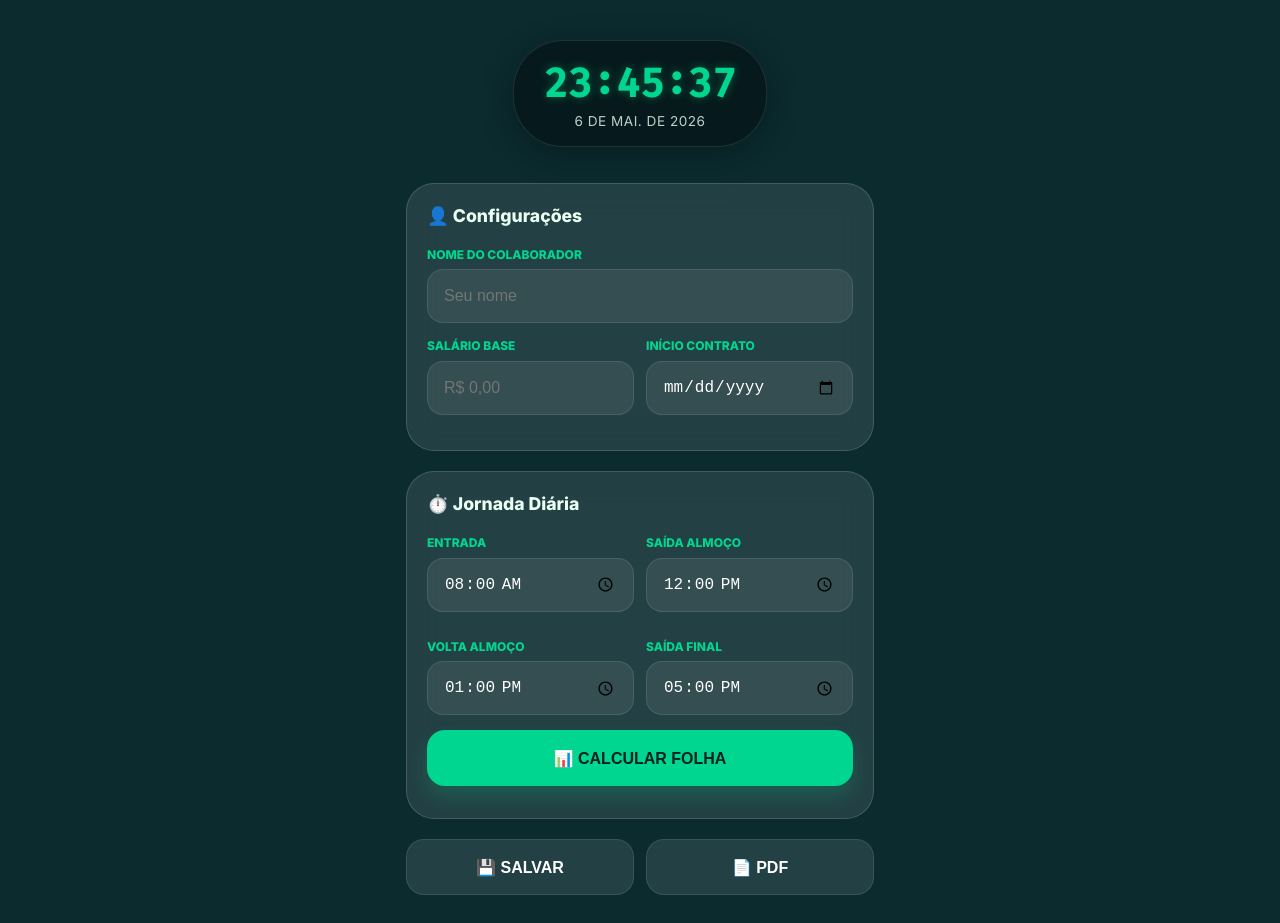
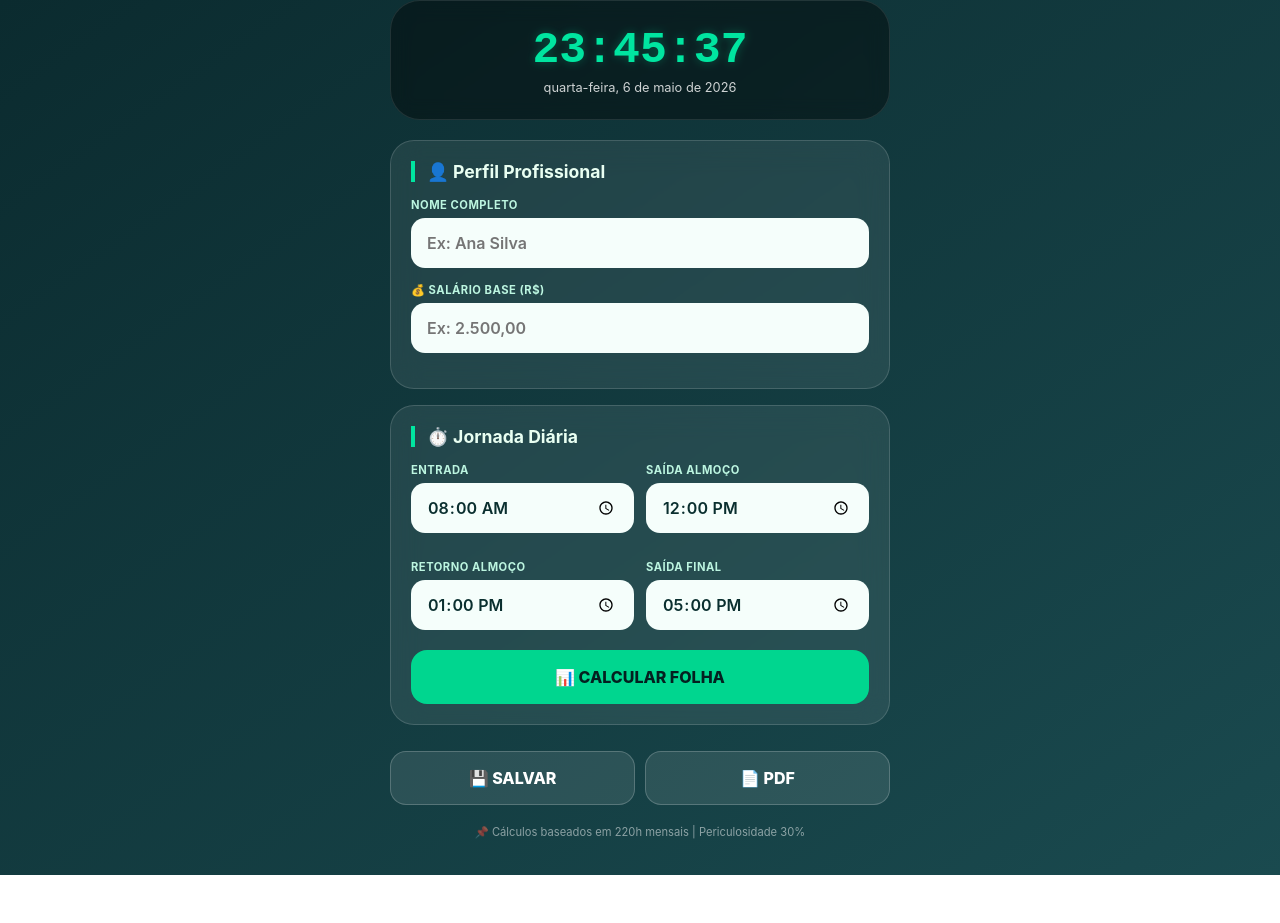
Before and after one commit to MoisesFilho75/Appfolhadeponto, a plain HTML site: page index.html in a window 1280 px wide. After the commit the page ends 875 px from the top, so only its background shows below. Drawn offline with Linux system fonts and the light colour scheme.

Commit message:
Update index.html

```diff
--- a/index.html
+++ b/index.html
@@ -4,388 +4,316 @@
     <meta charset="UTF-8">
     <meta name="viewport" content="width=device-width, initial-scale=1.0, maximum-scale=1.0, user-scalable=no, viewport-fit=cover">
     <meta name="theme-color" content="#0B2B2F">
-    <meta name="apple-mobile-web-app-capable" content="yes">
-    <meta name="apple-mobile-web-app-status-bar-style" content="black-translucent">
-    <title>Ponto PRO</title>
-
-    <link href="https://fonts.googleapis.com/css2?family=Inter:wght@400;600;800&family=Fira+Code:wght@500&display=swap" rel="stylesheet">
-
+    <title>Ponto PRO | Gestão de Horas</title>
     <style>
-        :root {
-            --primary: #00D68F;
-            --primary-dark: #00B87A;
-            --bg-dark: #0B2B2F;
-            --card-bg: rgba(255, 255, 255, 0.1);
-            --text-light: #E9FFF2;
-            --safe-top: env(safe-area-inset-top);
-        }
-
+        /* Estilos Base - Estilo App Nativo */
         * {
             margin: 0;
             padding: 0;
             box-sizing: border-box;
-            -webkit-tap-highlight-color: transparent; /* Remove brilho ao tocar no iOS */
+            font-family: 'Inter', system-ui, -apple-system, sans-serif;
+            -webkit-tap-highlight-color: transparent;
         }
 
         body {
-            background-color: var(--bg-dark);
-            color: var(--text-light);
-            font-family: 'Inter', sans-serif;
-            overflow-x: hidden;
-            line-height: 1.4;
-            padding-top: var(--safe-top); /* Suporte para notch do iPhone */
+            background: linear-gradient(145deg, #0B2B2F 0%, #1A4A4F 100%);
+            color: white;
+            min-height: 100vh;
+            padding: 16px;
+            padding-top: env(safe-area-inset-top);
         }
 
-        /* Container estilo App */
-        .app-shell {
+        .container {
             max-width: 500px;
             margin: 0 auto;
-            padding: 16px;
-            min-height: 100vh;
-            display: flex;
-            flex-direction: column;
         }
 
-        /* Header Estilo Dashboard */
-        .app-header {
+        /* Relógio e Header */
+        .header-card {
+            background: rgba(0, 0, 0, 0.4);
+            backdrop-filter: blur(10px);
+            border-radius: 30px;
+            padding: 24px;
             text-align: center;
-            padding: 24px 0;
+            margin-bottom: 20px;
+            border: 1px solid rgba(255, 255, 255, 0.1);
         }
 
-        .clock-container {
-            background: rgba(0, 0, 0, 0.4);
-            padding: 15px 30px;
-            border-radius: 50px;
-            display: inline-block;
-            box-shadow: 0 8px 32px rgba(0,0,0,0.3);
-            border: 1px solid rgba(255,255,255,0.1);
-            margin-bottom: 12px;
-        }
-
-        #liveClock {
-            font-family: 'Fira Code', monospace;
-            font-size: 2.5rem;
-            color: var(--primary);
+        .clock {
+            font-size: 2.8rem;
             font-weight: 800;
-            text-shadow: 0 0 10px rgba(0, 214, 143, 0.4);
-        }
-
-        .date-badge {
-            font-size: 0.85rem;
-            opacity: 0.8;
-            letter-spacing: 0.5px;
+            color: #00E5A0;
+            font-family: 'Courier New', monospace;
+            text-shadow: 0 0 10px rgba(0, 229, 160, 0.3);
         }
 
         /* Cards Estilo Glassmorphism */
-        .glass-card {
-            background: var(--card-bg);
+        .card {
+            background: rgba(255, 255, 255, 0.08);
             backdrop-filter: blur(15px);
-            -webkit-backdrop-filter: blur(15px);
-            border-radius: 28px;
+            border-radius: 24px;
             padding: 20px;
-            margin-bottom: 20px;
+            margin-bottom: 16px;
             border: 1px solid rgba(255, 255, 255, 0.15);
-            animation: fadeIn 0.5s ease-out;
         }
 
         h3 {
             font-size: 1.1rem;
-            margin-bottom: 18px;
-            display: flex;
-            align-items: center;
-            gap: 10px;
+            margin-bottom: 16px;
+            color: #E9FFF2;
+            border-left: 4px solid #00E5A0;
+            padding-left: 12px;
         }
 
-        /* Inputs Otimizados para Dedos */
-        .input-row {
+        /* Inputs e Formulários */
+        .input-group {
             margin-bottom: 15px;
+            display: flex;
+            flex-direction: column;
+            gap: 6px;
         }
 
         label {
-            display: block;
-            font-size: 0.75rem;
-            font-weight: 800;
-            margin-bottom: 6px;
-            color: var(--primary);
+            font-size: 0.7rem;
+            font-weight: 700;
+            color: #BCF5E0;
             text-transform: uppercase;
+            letter-spacing: 0.5px;
         }
 
         input {
             width: 100%;
-            height: 54px; /* Altura ideal para toque */
-            background: rgba(255, 255, 255, 0.08);
-            border: 1px solid rgba(255, 255, 255, 0.1);
-            border-radius: 16px;
-            color: white;
+            height: 50px;
+            background: #F5FEFB;
+            border: none;
+            border-radius: 14px;
             padding: 0 16px;
             font-size: 1rem;
-            transition: 0.3s;
+            font-weight: 600;
+            color: #0A2F2F;
+            outline: none;
         }
 
         input:focus {
-            outline: none;
-            border-color: var(--primary);
-            background: rgba(255, 255, 255, 0.15);
+            box-shadow: 0 0 0 3px rgba(0, 229, 160, 0.4);
         }
 
-        /* Grid de Horários */
-        .time-grid {
+        .grid-horas {
             display: grid;
             grid-template-columns: 1fr 1fr;
             gap: 12px;
         }
 
-        /* Botões Estilo Mobile */
-        .btn {
-            height: 56px;
-            border-radius: 18px;
+        /* Botões */
+        button {
+            height: 54px;
+            background: #00D68F;
+            color: #042020;
             border: none;
+            border-radius: 16px;
+            font-size: 1rem;
             font-weight: 800;
-            font-size: 1rem;
-            display: flex;
-            align-items: center;
-            justify-content: center;
-            gap: 10px;
+            width: 100%;
             cursor: pointer;
             transition: 0.2s;
-            width: 100%;
-            margin-bottom: 12px;
+            margin-top: 5px;
         }
 
-        .btn-main {
-            background: var(--primary);
-            color: #042020;
-            box-shadow: 0 10px 20px rgba(0, 214, 143, 0.2);
-        }
-
-        .btn-secondary {
-            background: rgba(255, 255, 255, 0.1);
-            color: white;
-            border: 1px solid rgba(255, 255, 255, 0.1);
-        }
-
-        .btn:active {
+        button:active {
             transform: scale(0.96);
         }
 
-        /* Resultado Animado */
-        #resultadoArea {
-            transition: all 0.4s ease;
+        .btn-secundario {
+            background: rgba(255, 255, 255, 0.1);
+            color: white;
+            border: 1px solid rgba(255, 255, 255, 0.2);
+            margin-top: 10px;
         }
 
-        .res-line {
+        /* Resultado */
+        .result-box {
+            background: #071E1E;
+            border-radius: 20px;
+            padding: 18px;
+            margin-top: 10px;
+            border-left: 5px solid #00E5A0;
+        }
+
+        .res-linha {
             display: flex;
             justify-content: space-between;
             padding: 10px 0;
-            border-bottom: 1px solid rgba(255,255,255,0.05);
+            border-bottom: 1px solid rgba(255, 255, 255, 0.05);
             font-size: 0.9rem;
         }
 
         .res-total {
-            background: rgba(0, 214, 143, 0.15);
-            margin: 15px -20px -20px -20px;
-            padding: 20px;
-            border-radius: 0 0 28px 28px;
-            text-align: center;
-            border-top: 1px solid var(--primary);
+            margin-top: 10px;
+            padding-top: 10px;
+            border-top: 2px solid #00E5A0;
+            color: #C3FFB2;
+            font-size: 1.4rem;
+            font-weight: 800;
+            text-align: right;
         }
 
-        .res-total span {
-            display: block;
-            font-size: 0.8rem;
-            text-transform: uppercase;
-            font-weight: 800;
+        footer {
+            text-align: center;
+            font-size: 0.7rem;
+            opacity: 0.5;
+            margin-top: 20px;
+            padding-bottom: 20px;
         }
-
-        .res-total strong {
-            font-size: 1.8rem;
-            color: var(--primary);
-        }
-
-        /* Toast de Notificação */
-        .toast {
-            position: fixed;
-            bottom: 30px;
-            left: 50%;
-            transform: translateX(-50%);
-            background: white;
-            color: black;
-            padding: 12px 24px;
-            border-radius: 50px;
-            font-weight: 700;
-            font-size: 0.9rem;
-            box-shadow: 0 10px 30px rgba(0,0,0,0.5);
-            z-index: 9999;
-            opacity: 0;
-            transition: 0.3s;
-        }
-
-        @keyframes fadeIn {
-            from { opacity: 0; transform: translateY(10px); }
-            to { opacity: 1; transform: translateY(0); }
-        }
-
-        /* Ocultar scrollbar */
-        ::-webkit-scrollbar { display: none; }
     </style>
 </head>
 <body>
 
-<div class="app-shell">
-    <header class="app-header">
-        <div class="clock-container">
-            <div id="liveClock">00:00:00</div>
-            <div class="date-badge" id="currentDate">-- de -- de ----</div>
-        </div>
+<div class="container">
+    <header class="header-card">
+        <div class="clock" id="liveClock">00:00:00</div>
+        <div id="currentDate" style="font-size: 0.8rem; margin-top: 5px; opacity: 0.8;"></div>
     </header>
 
-    <div class="glass-card">
-        <h3>👤 Configurações</h3>
-        <div class="input-row">
-            <label>Nome do Colaborador</label>
-            <input type="text" id="nome" placeholder="Seu nome">
+    <div class="card">
+        <h3>👤 Perfil Profissional</h3>
+        <div class="input-group">
+            <label>Nome Completo</label>
+            <input type="text" id="nome" placeholder="Ex: Ana Silva">
         </div>
-        <div class="time-grid">
-            <div class="input-row">
-                <label>Salário Base</label>
-                <input type="number" id="salario" placeholder="R$ 0,00" inputmode="decimal">
-            </div>
-            <div class="input-row">
-                <label>Início Contrato</label>
-                <input type="date" id="admissao">
-            </div>
+        <div class="input-group">
+            <label>💰 Salário Base (R$)</label>
+            <input type="text" id="salario" placeholder="Ex: 2.500,00" inputmode="decimal">
         </div>
     </div>
 
-    <div class="glass-card">
+    <div class="card">
         <h3>⏱️ Jornada Diária</h3>
-        <div class="time-grid">
-            <div class="input-row">
+        <div class="grid-horas">
+            <div class="input-group">
                 <label>Entrada</label>
-                <input type="time" id="entrada" value="08:00">
+                <input type="time" id="t1" value="08:00">
             </div>
-            <div class="input-row">
+            <div class="input-group">
                 <label>Saída Almoço</label>
-                <input type="time" id="almocoSaida" value="12:00">
+                <input type="time" id="t2" value="12:00">
             </div>
-            <div class="input-row">
-                <label>Volta Almoço</label>
-                <input type="time" id="almocoRetorno" value="13:00">
+            <div class="input-group">
+                <label>Retorno Almoço</label>
+                <input type="time" id="t3" value="13:00">
             </div>
-            <div class="input-row">
+            <div class="input-group">
                 <label>Saída Final</label>
-                <input type="time" id="saidaFinal" value="17:00">
+                <input type="time" id="t4" value="17:00">
             </div>
         </div>
-        <button class="btn btn-main" onclick="calcular()">📊 CALCULAR FOLHA</button>
+        <button onclick="calcular()">📊 CALCULAR FOLHA</button>
     </div>
 
     <div id="resultadoArea"></div>
 
-    <div style="margin-top: auto;">
-        <div class="time-grid">
-            <button class="btn btn-secondary" onclick="salvarLocal()">💾 SALVAR</button>
-            <button class="btn btn-secondary" onclick="exportarRelatorio()">📄 PDF</button>
-        </div>
+    <div style="display: grid; grid-template-columns: 1fr 1fr; gap: 10px;">
+        <button class="btn-secundario" onclick="salvarDados()">💾 SALVAR</button>
+        <button class="btn-secundario" onclick="window.print()">📄 PDF</button>
     </div>
+
+    <footer>📌 Cálculos baseados em 220h mensais | Periculosidade 30%</footer>
 </div>
 
-<div id="toast" class="toast">Dados salvos!</div>
-
 <script>
-    // Relógio Nativo
+    // 1. Atualização do Relógio
     function updateClock() {
-        const now = new Date();
-        document.getElementById('liveClock').textContent = now.toLocaleTimeString('pt-BR');
-        const options = { day: 'numeric', month: 'short', year: 'numeric' };
-        document.getElementById('currentDate').textContent = now.toLocaleDateString('pt-BR', options).toUpperCase();
+        const agora = new Date();
+        document.getElementById('liveClock').innerText = agora.toLocaleTimeString('pt-BR');
+        document.getElementById('currentDate').innerText = agora.toLocaleDateString('pt-BR', { dateStyle: 'full' });
     }
     setInterval(updateClock, 1000);
     updateClock();
 
-    function showToast(msg) {
-        const t = document.getElementById('toast');
-        t.textContent = msg;
-        t.style.opacity = '1';
-        t.style.bottom = '50px';
-        setTimeout(() => {
-            t.style.opacity = '0';
-            t.style.bottom = '30px';
-        }, 2000);
-    }
+    // 2. Lógica de Cálculo com Suporte a Vírgula
+    function calcular() {
+        // Captura o salário e limpa formatação brasileira (milhar e decimal)
+        let salValue = document.getElementById('salario').value;
+        // Remove pontos de milhar e troca vírgula decimal por ponto para o JS entender
+        let salLimpo = salValue.replace(/\./g, '').replace(',', '.');
+        const salario = parseFloat(salLimpo) || 0;
 
-    function timeToMin(t) {
-        const [h, m] = t.split(':').map(Number);
-        return h * 60 + m;
-    }
-
-    function calcular() {
-        const salario = parseFloat(document.getElementById('salario').value) || 0;
-        if(salario <= 0) {
-            showToast("Defina o salário primeiro!");
+        if (salario <= 0) {
+            alert("Por favor, insira um salário válido (Ex: 1200,50)");
             return;
         }
 
-        const t1 = timeToMin(document.getElementById('entrada').value);
-        const t2 = timeToMin(document.getElementById('almocoSaida').value);
-        const t3 = timeToMin(document.getElementById('almocoRetorno').value);
-        const t4 = timeToMin(document.getElementById('saidaFinal').value);
+        const t1 = document.getElementById('t1').value;
+        const t2 = document.getElementById('t2').value;
+        const t3 = document.getElementById('t3').value;
+        const t4 = document.getElementById('t4').value;
 
-        const minTrabalhados = (t2 - t1) + (t4 - t3);
-        const horasDia = minTrabalhados / 60;
-        const valorHora = salario / 220;
+        // Converter horas em minutos totais
+        const hParaMin = (h) => {
+            const [hrs, min] = h.split(':').map(Number);
+            return (hrs * 60) + min;
+        };
 
-        // Simulação Mensal (22 dias úteis)
-        const dias = 22;
-        const extrasDia = Math.max(0, horasDia - 8);
-        const valorExtras = (extrasDia * valorHora * 1.5) * dias;
-        const periculosidade = salario * 0.3;
-        const dsr = valorExtras / 6;
-        const inss = (salario + valorExtras + periculosidade) * 0.09; // Simplificado
-        const liquido = (salario + valorExtras + periculosidade + dsr) - inss;
+        const minTrabalhados = (hParaMin(t2) - hParaMin(t1)) + (hParaMin(t4) - hParaMin(t3));
+        const horasTrabalhadas = minTrabalhados / 60;
 
-        const area = document.getElementById('resultadoArea');
-        area.innerHTML = `
-            <div class="glass-card" style="border-left: 4px solid var(--primary)">
-                <h3>🧾 Demonstrativo Mensal</h3>
-                <div class="res-line"><span>Jornada Diária</span><strong>${horasDia.toFixed(2)}h</strong></div>
-                <div class="res-line"><span>Salário Base</span><strong>R$ ${salario.toFixed(2)}</strong></div>
-                <div class="res-line"><span>Horas Extras (50%)</span><strong>R$ ${valorExtras.toFixed(2)}</strong></div>
-                <div class="res-line"><span>DSR s/ Extras</span><strong>R$ ${dsr.toFixed(2)}</strong></div>
-                <div class="res-line"><span>Periculosidade (30%)</span><strong>R$ ${periculosidade.toFixed(2)}</strong></div>
-                <div class="res-line"><span>Desconto INSS</span><strong style="color:#ffb4a2">- R$ ${inss.toFixed(2)}</strong></div>
+        // Cálculos Financeiros (Simulando Mês de 22 dias úteis)
+        const valorHoraNormal = salario / 220;
+        const extrasDia = Math.max(0, horasTrabalhadas - 8);
+        const valorExtrasMes = (extrasDia * valorHoraNormal * 1.5) * 22;
+        const dsr = valorExtrasMes / 6;
+        const periculosidade = salario * 0.30;
+
+        // Descontos e Líquido (INSS 9% simplificado)
+        const brutoTotal = salario + valorExtrasMes + dsr + periculosidade;
+        const inss = brutoTotal * 0.09;
+        const liquido = brutoTotal - inss;
+
+        // Formatação para Moeda Brasileira (R$)
+        const formatar = (v) => v.toLocaleString('pt-BR', { style: 'currency', currency: 'BRL' });
+
+        // Exibir na tela
+        document.getElementById('resultadoArea').innerHTML = `
+            <div class="result-box">
+                <div class="res-linha"><span>Jornada Diária</span><strong>${horasTrabalhadas.toFixed(2)}h</strong></div>
+                <div class="res-linha"><span>Salário Base</span><strong>${formatar(salario)}</strong></div>
+                <div class="res-linha"><span>Periculosidade (30%)</span><strong>${formatar(periculosidade)}</strong></div>
+                <div class="res-linha"><span>Horas Extras (Mês)</span><strong>${formatar(valorExtrasMes)}</strong></div>
+                <div class="res-linha"><span>DSR sobre Extras</span><strong>${formatar(dsr)}</strong></div>
+                <div class="res-linha"><span>Desconto INSS (9%)</span><strong style="color:#FFB4A2">- ${formatar(inss)}</strong></div>
                 <div class="res-total">
-                    <span>Líquido Estimado</span>
-                    <strong>R$ ${liquido.toFixed(2)}</strong>
+                    <div style="font-size: 0.7rem; color: #9BC9C0; margin-bottom: 5px;">LÍQUIDO ESTIMADO</div>
+                    ${formatar(liquido)}
                 </div>
             </div>
         `;
-        area.scrollIntoView({ behavior: 'smooth' });
     }
 
-    function salvarLocal() {
+    // 3. Persistência de Dados (Local Storage)
+    function salvarDados() {
         const dados = {
             nome: document.getElementById('nome').value,
             salario: document.getElementById('salario').value,
-            admissao: document.getElementById('admissao').value
+            t1: document.getElementById('t1').value,
+            t2: document.getElementById('t2').value,
+            t3: document.getElementById('t3').value,
+            t4: document.getElementById('t4').value
         };
-        localStorage.setItem('pontoPro_User', JSON.stringify(dados));
-        showToast("Dados salvos no aparelho!");
+        localStorage.setItem('pontoPro_dados', JSON.stringify(dados));
+        alert("✅ Dados salvos no dispositivo!");
     }
 
+    // 4. Carregar dados ao abrir
     window.onload = () => {
-        const saved = JSON.parse(localStorage.getItem('pontoPro_User'));
-        if(saved) {
-            document.getElementById('nome').value = saved.nome || '';
-            document.getElementById('salario').value = saved.salario || '';
-            document.getElementById('admissao').value = saved.admissao || '';
+        const salvos = JSON.parse(localStorage.getItem('pontoPro_dados'));
+        if (salvos) {
+            document.getElementById('nome').value = salvos.nome || "";
+            document.getElementById('salario').value = salvos.salario || "";
+            document.getElementById('t1').value = salvos.t1 || "08:00";
+            document.getElementById('t2').value = salvos.t2 || "12:00";
+            document.getElementById('t3').value = salvos.t3 || "13:00";
+            document.getElementById('t4').value = salvos.t4 || "17:00";
         }
-    }
-
-    function exportarRelatorio() {
-        showToast("Gerando PDF...");
-        setTimeout(() => window.print(), 500);
-    }
+    };
 </script>
 
 </body>
```
